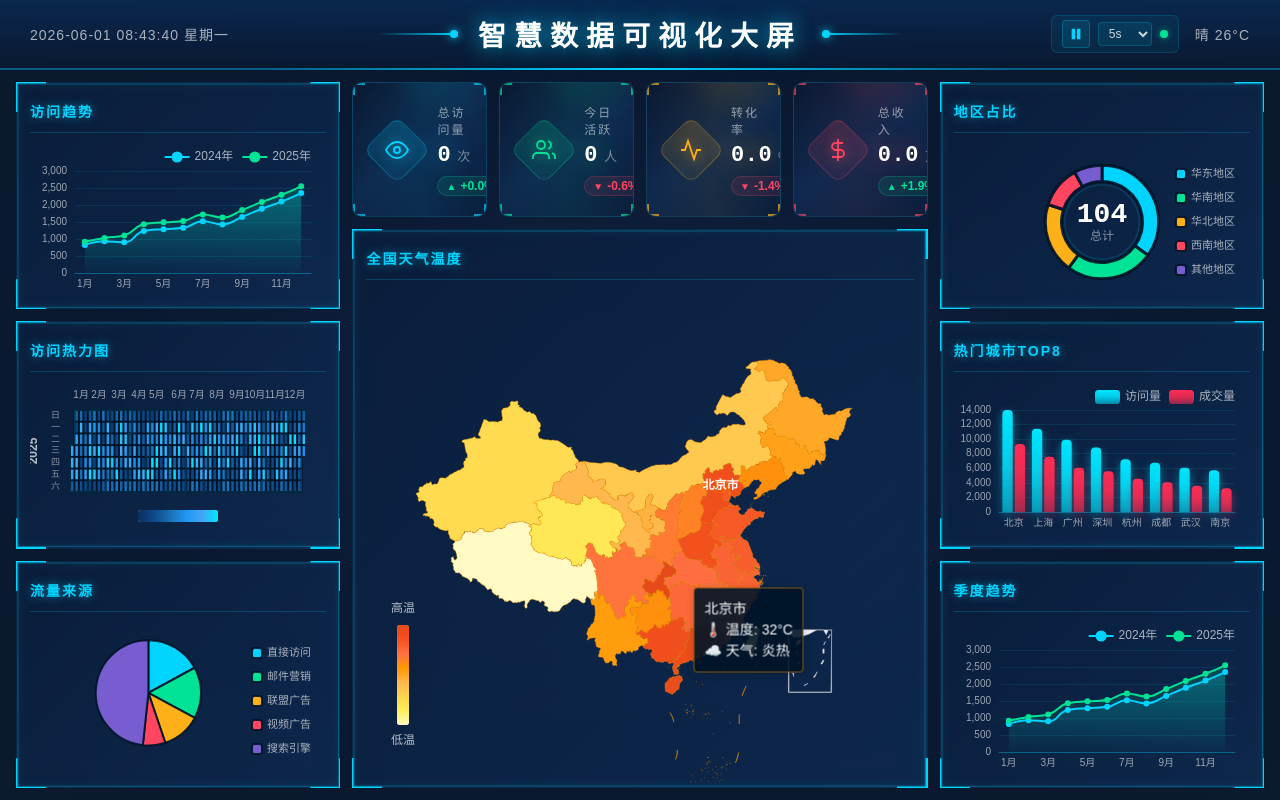
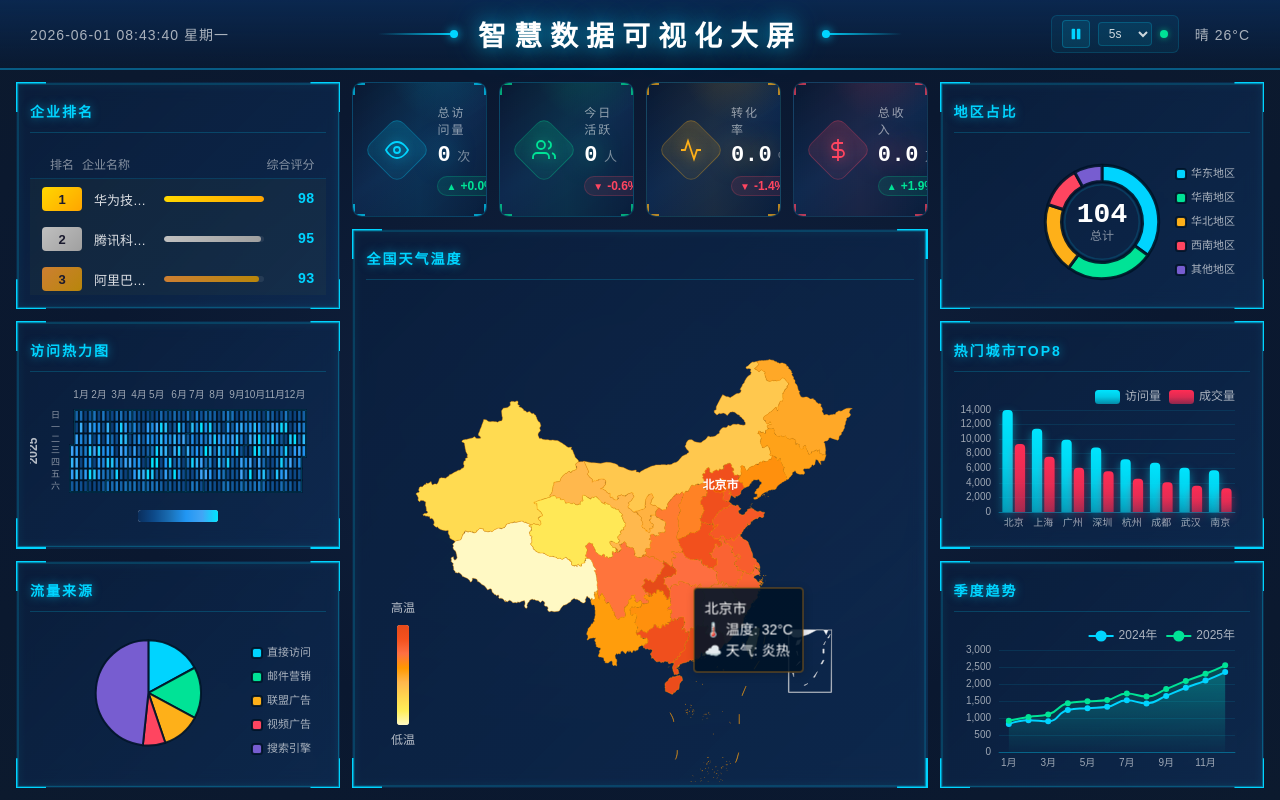
Before and after one commit to Talentjun/vue-data-screen, a Vue app: page / in a window 1280 px wide. Built offline with nearby package versions, Linux system fonts and the light colour scheme.

Commit message:
feat: 添加企业排名榜单组件及对应mock数据
替换原有访问趋势图表为企业排名展示，新增CompanyRank组件实现排名展示、渐变配色和分数进度条

```diff
--- a/src/App.vue
+++ b/src/App.vue
@@ -11,8 +11,8 @@
     <div class="main-content">
       <div class="left-panel">
         <div class="panel-item">
-          <BorderBox title="访问趋势">
-            <LineChart :data="lineChartData" />
+          <BorderBox title="企业排名">
+            <CompanyRank :data="companyRankData" />
           </BorderBox>
         </div>
         <div class="panel-item">
@@ -70,6 +70,7 @@ import BarChart from './components/BarChart.vue'
 import PieChart from './components/PieChart.vue'
 import RingChart from './components/RingChart.vue'
 import CalendarChart from './components/CalendarChart.vue'
+import CompanyRank from './components/CompanyRank.vue'
 import { useRealtimeData } from './composables/useRealtimeData'
 import {
   statCards as initialStatCards,
@@ -78,6 +79,7 @@ import {
   pieChartData as initialPieChart,
   ringChartData as initialRingChart,
   calendarChartData as initialCalendarChart,
+  companyRankData,
   mapData as initialMapData,
 } from './data/mockData'
 
--- /dev/null
+++ b/src/components/CompanyRank.vue
@@ -0,0 +1,174 @@
+<template>
+  <div class="rank-container">
+    <div class="rank-header">
+      <span class="rank-title">排名</span>
+      <span class="company-title">企业名称</span>
+      <span class="score-title">综合评分</span>
+    </div>
+    <div class="rank-list">
+      <div
+        v-for="(item, index) in data"
+        :key="item.name"
+        class="rank-item"
+        :class="{ 'top-three': index < 3 }"
+      >
+        <span class="rank-num" :class="'rank-' + (index + 1)">
+          {{ index + 1 }}
+        </span>
+        <span class="company-name">{{ item.name }}</span>
+        <div class="score-bar">
+          <div
+            class="score-fill"
+            :style="{
+              width: (item.value / maxValue) * 100 + '%',
+              background: getGradient(index),
+            }"
+          ></div>
+        </div>
+        <span class="score-value">{{ item.value }}</span>
+      </div>
+    </div>
+  </div>
+</template>
+
+<script setup lang="ts">
+import { computed } from 'vue'
+import type { ChartDataItem } from '../types'
+
+interface Props {
+  data: ChartDataItem[]
+}
+
+const props = defineProps<Props>()
+
+const maxValue = computed(() => Math.max(...props.data.map((item) => item.value)))
+
+const getGradient = (index: number) => {
+  const gradients = [
+    'linear-gradient(90deg, #FFD700, #FFA500)',
+    'linear-gradient(90deg, #C0C0C0, #A0A0A0)',
+    'linear-gradient(90deg, #CD7F32, #B8860B)',
+    'linear-gradient(90deg, #00d4ff, #0099cc)',
+    'linear-gradient(90deg, #00e396, #00b377)',
+    'linear-gradient(90deg, #feb019, #e69500)',
+    'linear-gradient(90deg, #775dd0, #6040b0)',
+    'linear-gradient(90deg, #ff4560, #cc374d)',
+    'linear-gradient(90deg, #008ffb, #0066cc)',
+    'linear-gradient(90deg, #00e396, #00b377)',
+  ]
+  return gradients[index % gradients.length]
+}
+</script>
+
+<style scoped>
+.rank-container {
+  width: 100%;
+  height: 100%;
+  display: flex;
+  flex-direction: column;
+  padding: 8px 0;
+}
+
+.rank-header {
+  display: flex;
+  align-items: center;
+  padding: 6px 12px;
+  color: rgba(255, 255, 255, 0.5);
+  font-size: 12px;
+  border-bottom: 1px solid rgba(0, 212, 255, 0.15);
+}
+
+.rank-title {
+  width: 40px;
+  text-align: center;
+}
+
+.company-title {
+  flex: 1;
+}
+
+.score-title {
+  width: 70px;
+  text-align: right;
+}
+
+.rank-list {
+  flex: 1;
+  overflow-y: auto;
+}
+
+.rank-item {
+  display: flex;
+  align-items: center;
+  padding: 8px 12px;
+  transition: background 0.3s;
+}
+
+.rank-item:hover {
+  background: rgba(0, 212, 255, 0.05);
+}
+
+.rank-item.top-three {
+  background: rgba(255, 215, 0, 0.03);
+}
+
+.rank-num {
+  width: 40px;
+  height: 24px;
+  display: flex;
+  align-items: center;
+  justify-content: center;
+  font-size: 13px;
+  font-weight: 700;
+  color: rgba(255, 255, 255, 0.6);
+  border-radius: 4px;
+}
+
+.rank-1 {
+  background: linear-gradient(135deg, #ffd700, #ffa500);
+  color: #1a1a2e;
+}
+
+.rank-2 {
+  background: linear-gradient(135deg, #c0c0c0, #a0a0a0);
+  color: #1a1a2e;
+}
+
+.rank-3 {
+  background: linear-gradient(135deg, #cd7f32, #b8860b);
+  color: #1a1a2e;
+}
+
+.company-name {
+  flex: 1;
+  color: rgba(255, 255, 255, 0.85);
+  font-size: 13px;
+  padding: 0 12px;
+  white-space: nowrap;
+  overflow: hidden;
+  text-overflow: ellipsis;
+}
+
+.score-bar {
+  width: 100px;
+  height: 6px;
+  background: rgba(255, 255, 255, 0.08);
+  border-radius: 3px;
+  overflow: hidden;
+}
+
+.score-fill {
+  height: 100%;
+  border-radius: 3px;
+  transition: width 0.8s ease;
+}
+
+.score-value {
+  width: 50px;
+  text-align: right;
+  color: #00d4ff;
+  font-size: 14px;
+  font-weight: 600;
+  font-family: 'DIN', 'Roboto Mono', monospace;
+}
+</style>
--- a/src/data/mockData.ts
+++ b/src/data/mockData.ts
@@ -86,6 +86,19 @@ export const ringChartData: ChartDataItem[] = [
   { name: '其他地区', value: 8 },
 ]
 
+export const companyRankData: ChartDataItem[] = [
+  { name: '华为技术有限公司', value: 98 },
+  { name: '腾讯科技有限公司', value: 95 },
+  { name: '阿里巴巴集团', value: 93 },
+  { name: '字节跳动有限公司', value: 91 },
+  { name: '小米科技有限公司', value: 88 },
+  { name: '百度在线网络技术', value: 85 },
+  { name: '京东集团股份有限', value: 82 },
+  { name: '美团点评科技有限', value: 79 },
+  { name: '网易杭州网络有限', value: 76 },
+  { name: '拼多多有限公司', value: 73 },
+]
+
 // 温度数据（单位：°C）- 模拟各省份当前温度
 export const mapData: MapDataItem[] = [
   { name: '北京', value: 32 },
```
